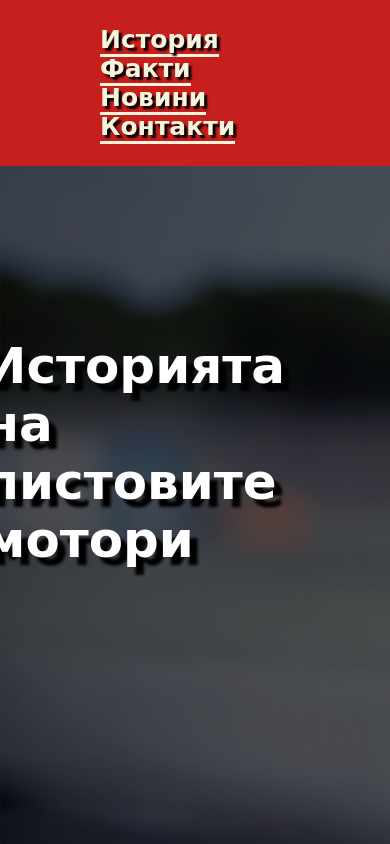
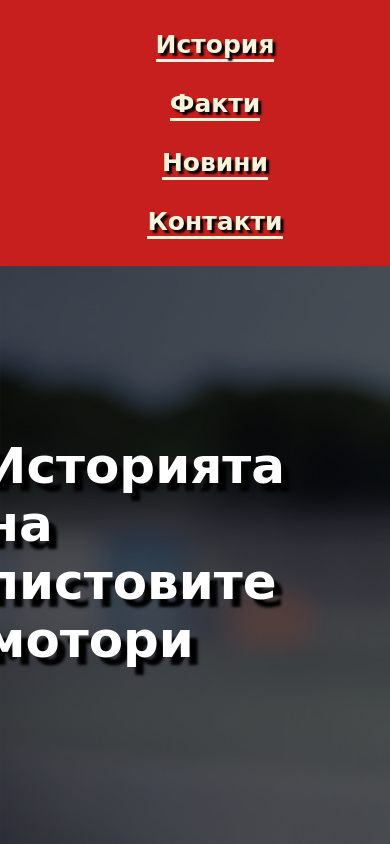
Before and after one commit to GeorgiiMitev/FinalProject, a plain HTML site: page index.html in a window 390 px wide. Shown: the top 844 px of the page. Drawn offline with Linux system fonts and the light colour scheme.

Commit message:
Navigation bar '@media' fix

```diff
--- a/stylesheet.css
+++ b/stylesheet.css
@@ -36,13 +36,47 @@ nav {
             font-weight: bold;
             padding: 10px;
             width: 10%;
-            font-size: 1.5vw;
+            font-size: 25px;
             border: 4px solid black;
             text-shadow: none;
             border-radius: 0 0 10px 10px;
+            margin-bottom: 20px;
 
         }
+@media only screen and (max-width: 1200px) {
+    nav ul{
+        display: inline-block;
+        margin: 0;
+    }
+        nav ul li {
+            margin-top: 30px;
+            margin-bottom: 30px;
+        }
+}
 
+@media only screen and (max-width: 768px) {
+    nav ul {
+        display: inline-block;
+        margin: 0;
+    }
+
+        nav ul li {
+            margin-top: 30px;
+            margin-bottom: 30px;
+        }
+}
+
+@media only screen and (max-width: 501px) {
+    nav ul {
+        display: inline-block;
+        margin: 0;
+    }
+
+        nav ul li {
+            margin-top: 30px;
+            margin-bottom: 30px;
+        }
+}
 
 
 #image-container {
@@ -152,6 +186,7 @@ nav {
         flex-direction: column;
         justify-content: center;
         align-items: center;
+
 
     }
     .article{
```
